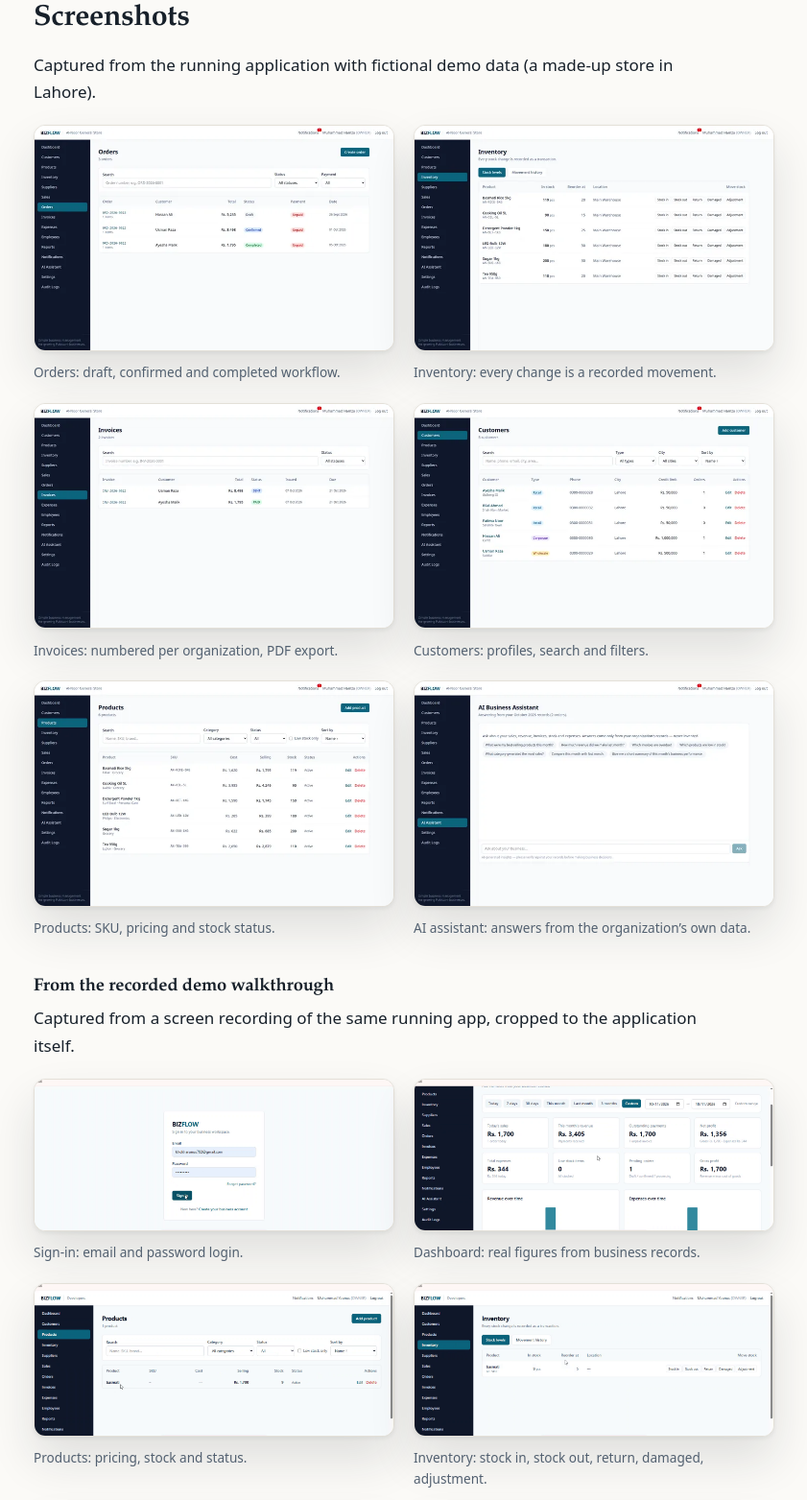
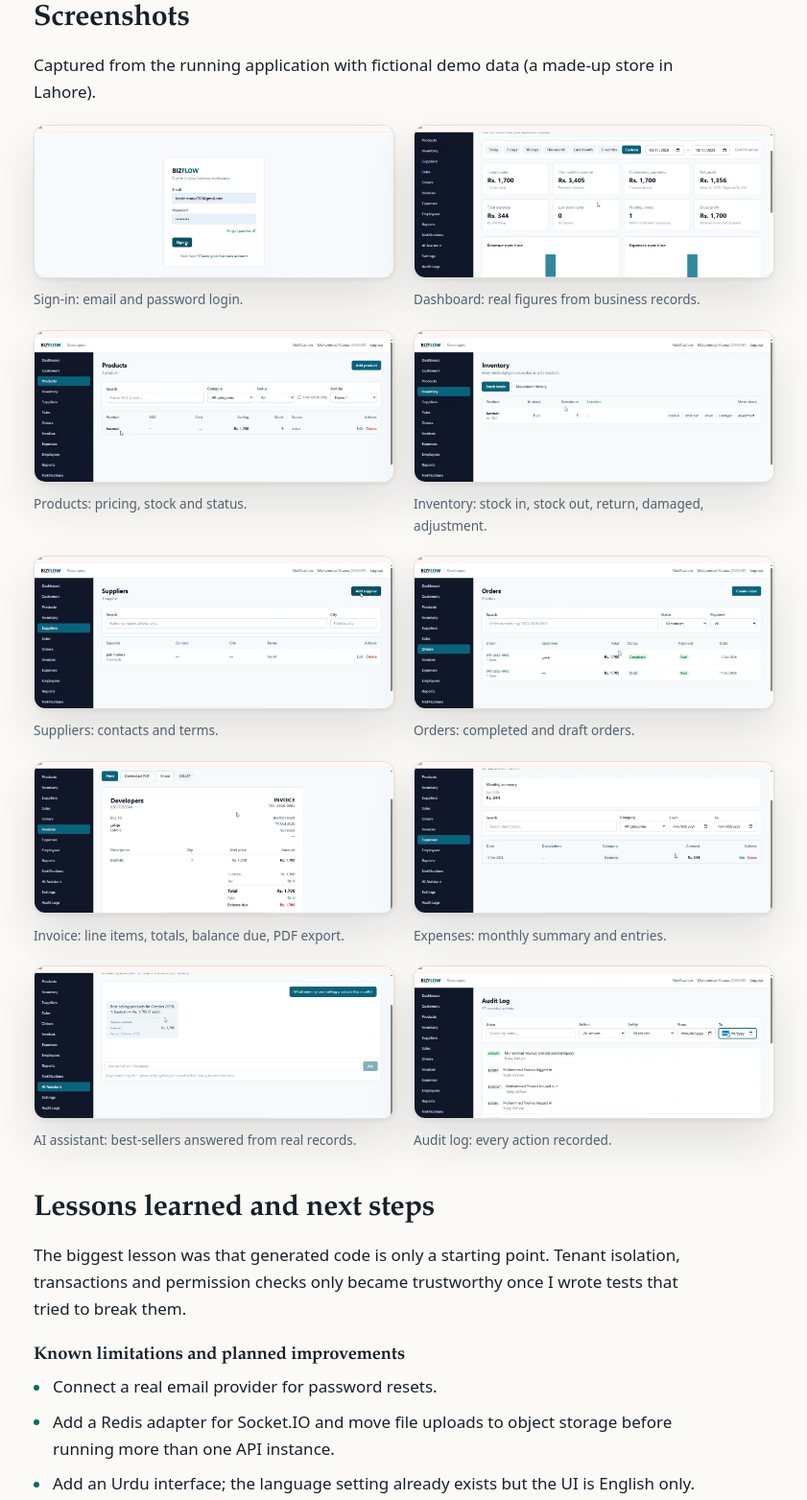
Before and after one commit to Younasahmad782/portfolio, a plain HTML site: page case-studies/bizflow.html in a window 1280 px wide. Shown: the part 5089-6652 px from the top of the page at 96% size, without its empty margins (361-1202 px from the left). Drawn offline with Linux system fonts and the light colour scheme.

Commit message:
Remove previous screenshots; keep only the new BizFlow shots

```diff
--- a/case-studies/bizflow.html
+++ b/case-studies/bizflow.html
@@ -214,34 +214,6 @@
         <p>Captured from the running application with fictional demo data (a made-up store in Lahore).</p>
         <div class="shots">
         <figure class="shot">
-          <div class="frame"><img src="../assets/img/bizflow-orders-1440.webp" srcset="../assets/img/bizflow-orders-720.webp 720w, ../assets/img/bizflow-orders-1440.webp 1440w" sizes="(max-width: 640px) 100vw, 420px" width="1440" height="900" loading="lazy" alt="BizFlow orders list with customer, total, order status and payment status columns."></div>
-          <figcaption>Orders: draft, confirmed and completed workflow.</figcaption>
-        </figure>
-        <figure class="shot">
-          <div class="frame"><img src="../assets/img/bizflow-inventory-1440.webp" srcset="../assets/img/bizflow-inventory-720.webp 720w, ../assets/img/bizflow-inventory-1440.webp 1440w" sizes="(max-width: 640px) 100vw, 420px" width="1440" height="900" loading="lazy" alt="BizFlow inventory screen with stock levels and buttons to record stock in, stock out, return, damaged and adjustment movements."></div>
-          <figcaption>Inventory: every change is a recorded movement.</figcaption>
-        </figure>
-        <figure class="shot">
-          <div class="frame"><img src="../assets/img/bizflow-invoices-1440.webp" srcset="../assets/img/bizflow-invoices-720.webp 720w, ../assets/img/bizflow-invoices-1440.webp 1440w" sizes="(max-width: 640px) 100vw, 420px" width="1440" height="900" loading="lazy" alt="BizFlow invoices list with invoice numbers, customers, totals, issue dates and due dates."></div>
-          <figcaption>Invoices: numbered per organization, PDF export.</figcaption>
-        </figure>
-        <figure class="shot">
-          <div class="frame"><img src="../assets/img/bizflow-customers-1440.webp" srcset="../assets/img/bizflow-customers-720.webp 720w, ../assets/img/bizflow-customers-1440.webp 1440w" sizes="(max-width: 640px) 100vw, 420px" width="1440" height="900" loading="lazy" alt="BizFlow customers list with customer type, city, credit limit and number of orders."></div>
-          <figcaption>Customers: profiles, search and filters.</figcaption>
-        </figure>
-        <figure class="shot">
-          <div class="frame"><img src="../assets/img/bizflow-products-1440.webp" srcset="../assets/img/bizflow-products-720.webp 720w, ../assets/img/bizflow-products-1440.webp 1440w" sizes="(max-width: 640px) 100vw, 420px" width="1440" height="900" loading="lazy" alt="BizFlow products list with SKU, cost, selling price, stock and status."></div>
-          <figcaption>Products: SKU, pricing and stock status.</figcaption>
-        </figure>
-        <figure class="shot">
-          <div class="frame"><img src="../assets/img/bizflow-assistant-1440.webp" srcset="../assets/img/bizflow-assistant-720.webp 720w, ../assets/img/bizflow-assistant-1440.webp 1440w" sizes="(max-width: 640px) 100vw, 420px" width="1440" height="900" loading="lazy" alt="BizFlow AI business assistant with suggested questions about sales, stock and expenses."></div>
-          <figcaption>AI assistant: answers from the organization’s own data.</figcaption>
-        </figure>
-        </div>
-        <h3 style="margin-top:2.5rem">From the recorded demo walkthrough</h3>
-        <p>Captured from a screen recording of the same running app, cropped to the application itself.</p>
-        <div class="shots">
-        <figure class="shot">
           <div class="frame"><img src="../assets/img/bizflow-video-login.png" sizes="(max-width: 640px) 100vw, 420px" width="1366" height="576" loading="lazy" alt="BizFlow sign-in page for a business workspace."></div>
           <figcaption>Sign-in: email and password login.</figcaption>
         </figure>
```
